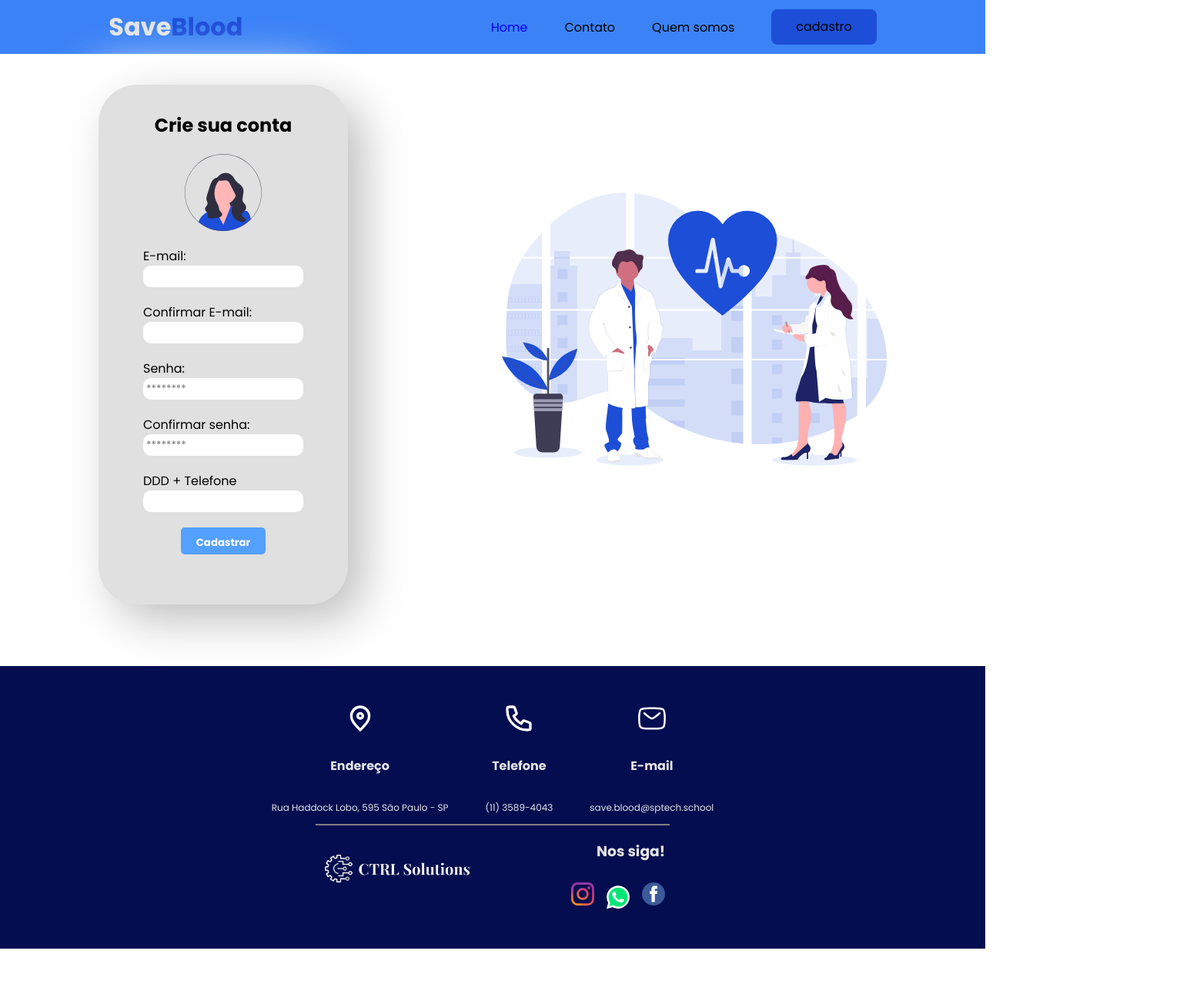
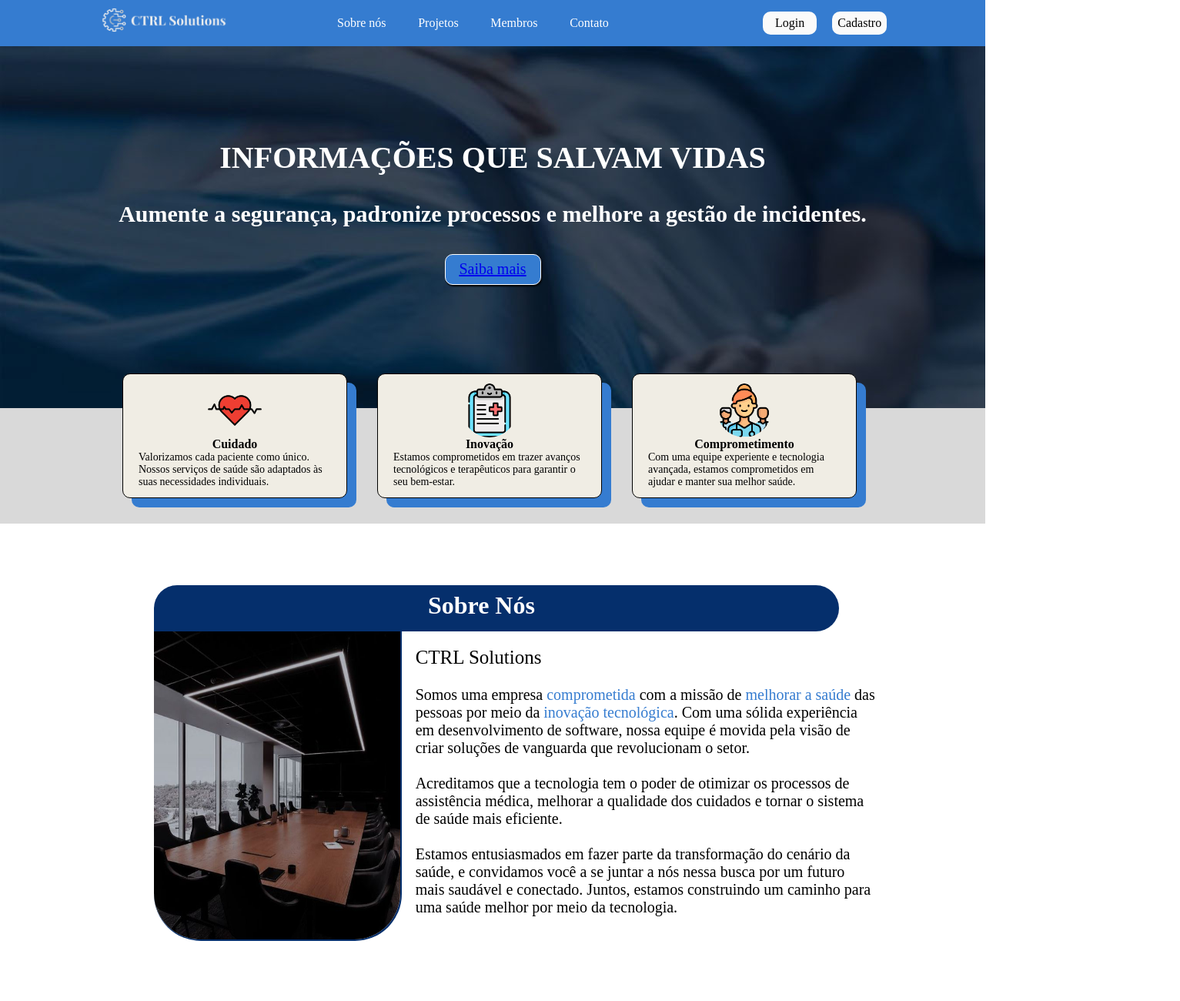
Before and after one commit to Grupo-6-Sprint2/SiteProjeto, a plain HTML site: page index.html in a window 1280 px wide. Shown: the top 1300 px of the page at 77% size, 1533 px wide, since content can reach past the window. Before the commit the page ends 1232 px from the top, so only its background shows below. Drawn offline with Linux system fonts and the light colour scheme.

Commit message:
Update index.html

```diff
--- a/index.html
+++ b/index.html
@@ -3,83 +3,207 @@
   <head>
     <meta charset="UTF-8" />
     <meta name="viewport" content="width=device-width, initial-scale=1.0" />
-    <link rel="preconnect" href="https://fonts.googleapis.com" />
-    <link rel="preconnect" href="https://fonts.gstatic.com" crossorigin />
-    <link
-      href="https://fonts.googleapis.com/css2?family=Poppins:wght@300;400;500;700&display=swap"
-      rel="stylesheet"
-    />
-    <title>Cadastre-se</title>
-    <link rel="stylesheet" href="page-login.css" />
-    <link rel="stylesheet" href="global.css" />
+    <title>Home</title>
+    <link rel="stylesheet" href="style.css" />
   </head>
-
   <body>
-    <!-- INICIO CABEÇALHO -->
-    <header>
-      <div class="logo">
-        <h1 style="color: var(--main-white)">Save<strong>Blood</strong></h1>
-      </div>
-      <ul>
-        <li><a href="page_home.html">Home</a></li>
-        <li>Contato</li>
-        <li>Quem somos</li>
-        <li><a href="page_cadastro.html" class="button">cadastro </a></li>
+    <div class="header">
+      <div class="container">
+        <h1><img src="images/logo.png" style="width: 170px;"></h1>
+        <ul style="margin-left: 100px">
+          <li><a href="#sobre-nos"> Sobre nós</a></li>
+          <li><a href="#projeto">Projetos</a></li>
+          <li><a href="#membros">Membros</a></li>
+          <li><a href="#footer">Contato</a></li>
         </ul>
-    </header>
-
-    <!-- INICIO BANNER -->
-
-    <div class="banner">
-      <div class="container">
-        <img
-          class="imagem_fundo"
-          src="images/undraw_medicine_b-1-ol.svg"
-          alt=""
-        />
-
-        <div class="formulario">
-          <h2>Crie sua conta</h2>
-
-          <img class="imagem_login" src="images/icon-login.svg" alt="" />
-          <!--IMAGEM LOGIN -->
-
-          <div class="campo">
-            <span>E-mail:</span>
-            <input id="input_email" />
-          </div>
-
-          <div class="campo">
-            <span>Confirmar E-mail:</span>
-            <input id="input_email_confirma" />
-          </div>
-
-          <div class="campo">
-            <span>Senha:</span>
-            <input id="input_senha" type="password" placeholder="********" />
-          </div>
-
-          <div class="campo">
-            <span>Confirmar senha:</span>
-            <input
-              id="input_senha_confirma"
-              type="password"
-              placeholder="********"
-            />
-          </div>
-
-          <div class="campo">
-            <span>DDD + Telefone</span>
-            <input type="tel" id="input_telefone" />
-          </div>
-
-          <button onclick="cadastrar()">Cadastrar</button> <br />
-          <span style="margin-bottom: 10px" id="span_confirmacao"></span>
+        <div class="btn_login" style="margin-left: 200px">
+          <a style="text-decoration: none; color: #000;" href="page_login.html">Login</a></div>
+        <div
+          href="page_cadastro.html"
+          class="btn_login"
+          style="margin-left: 20px;">
+          <a style="text-decoration: none; color: #000;" href="page_cadastro.html">Cadastro</a>
         </div>
       </div>
     </div>
 
-    <footer>
+    <div class="banner">
+      <div class="container">
+        <h3 style="font-size: 40px; margin-bottom: 3px;">INFORMAÇÕES QUE SALVAM VIDAS</h3>
+        <h3 style="font-size: 30px;">
+          Aumente a segurança, padronize processos e melhore a gestão de incidentes.
+        </h3>
+        <button style="margin-top: 5px;" class="btn" ><a href="#projeto">Saiba mais</a></button>
+      </div>
+
+      <div class="social">
+        <div class="container">
+          <div class="boxes">
+            <div class="caixa">
+              <div class="box">
+                <img src="images/pulso.png" alt="" />
+                <h4>Cuidado</h4>
+                <p>
+                  Valorizamos cada paciente como único. Nossos serviços de saúde
+                  são adaptados às suas necessidades individuais.
+                </p>
+              </div>
+            </div>
+            <div class="caixa">
+              <div class="box">
+                <img src="images/relatorio-de-saude.png" alt="" />
+                <h4>Inovação</h4>
+                <p>
+                  Estamos comprometidos em trazer avanços tecnológicos e
+                  terapêuticos para garantir o seu bem-estar.
+                </p>
+              </div>
+            </div>
+            <div class="caixa">
+              <div class="box">
+                <img src="images/equipe-medica.png" alt="" />
+                <h4>Comprometimento</h4>
+                <p>
+                  Com uma equipe experiente e tecnologia avançada, estamos
+                  comprometidos em ajudar e manter sua melhor saúde.
+                </p>
+              </div>
+            </div>
+          </div>
+        </div>
+      </div>
+    </div>
+
+    <div class="sobre-fundo" id="sobre-nos">
+      <div class="container">
+        <div class="sobre-titulo">
+          <h1>Sobre Nós</h1>
+        </div>
+      </div>
+    </div>
+
+
+    <div class="sobre-nos">
+        <div class="container">
+            <div class="texto">
+                <img src="images/CTRL.jpg" />
+                <p class="txt">
+                    <span style="font-size: 25px">CTRL Solutions</span><br /><br />Somos
+                    uma empresa <span style="color: #357cd0">comprometida</span> com a
+                    missão de <span style="color: #357cd0">melhorar a saúde</span> das
+                    pessoas por meio da
+                    <span style="color: #357cd0">inovação tecnológica</span>. Com uma
+                    sólida experiência em desenvolvimento de software, nossa equipe é
+                    movida pela visão de criar soluções de vanguarda que revolucionam o
+                    setor.<br /><br />
+
+                    Acreditamos que a tecnologia tem o poder de otimizar os processos de
+                    assistência médica, melhorar a qualidade dos cuidados e tornar o
+                    sistema de saúde mais eficiente. <br /><br />
+                    Estamos entusiasmados em fazer parte da transformação do cenário da
+                    saúde, e convidamos você a se juntar a nós nessa busca por um futuro
+                    mais saudável e conectado. Juntos, estamos construindo um caminho
+                    para uma saúde melhor por meio da tecnologia.
+                </p>
+            </div>
+        </div>
+    </div>
+
+
+    <div class="projeto" id="projeto">
+        <div class="container">
+            <div class="texto">
+                <h2 style="font-size: 36px">Projeto</h2>
+                 <p>
+                    <span>Save</span>Blood - Nosso projeto representa um avanço
+                    significativo na segurança e qualidade do armazenamento de bolsas de
+                    sangue. Desenvolvemos um software altamente especializado que
+                    monitora continuamente a temperatura em que as bolsas de sangue são
+                    mantidas. Isso é crucial para garantir que o sangue doado seja
+                    preservado de forma adequada, mantendo sua eficácia e segurança.<br />
+                    Com o nosso software de monitoramento, os responsáveis pelo
+                    armazenamento podem receber alertas em tempo real sobre quaisquer
+                    variações de temperatura, permitindo ações imediatas para evitar a
+                    deterioração do sangue. Isso não apenas protege vidas, mas também
+                    otimiza a gestão de recursos, reduzindo o desperdício.
+                </p>
+                <h2>Calculadora</h2>
+                <p>
+                    Nossa calculadora é uma ferramenta que permite a você visualizar o
+                    impacto financeiro do desperdício de sangue devido ao mau
+                    monitoramento das bolsas ao longo do ano. Basta fornecer a
+                    quantidade total de litros de sangue que você tinha à disposição e a
+                    quantidade que foi perdida devido a falhas no monitoramento.
+                </p>
+                <button class="btn_calculadora">Calcular</button>
+            </div>
+            <div class="imagem">
+                <img src="images/bolsa_de_sangue.jpg" />
+            </div>
+        </div>
+    </div>
+
+
+    <div class="membro-fundo" id="membros">
+      <div class="membro_titulo">
+        <div class="container">
+          <div class="texto">
+            <h1>Membros</h1>
+            <p>Esses são os membros da empresa</p>
+          </div>
+        </div>
+      </div>
+
+      <div class="membro">
+        <div class="container">
+          <div class="boxes">
+            <div class="caixa">
+              <div class="box">
+                <img src="images/camilly.jpeg">
+                <h4>Camilly Alves de Souza</h4>
+              </div>
+            </div>
+
+            <div class="caixa">
+              <div class="box">
+                <img src="images/rafa.jpg">
+                <h4>Rafaela de Souza Scarabe</h4>
+              </div>
+            </div>
+
+            <div class="caixa">
+              <div class="box">
+                <img src="images/samuel.jpeg">
+                <h4>Samuel de Oliveira Batista</h4>
+              </div>
+            </div>
+          </div>
+        </div>
+      </div>
+
+      <div class="membro">
+        <div class="container">
+          <div class="boxes" style="margin: 10px">
+            <div class="caixa">
+              <div class="box">
+                <img src="images/pedro.jpg">
+                <h4>Pedro Henrique Scortuzzi de Oliveira</h4>
+              </div>
+            </div>
+            <div class="caixa">
+              <div class="box">
+                <img src="images/victor.jpg">
+                <h4>Victor Hugo Carvalho Moreira dos Santos</h4>
+              </div>
+            </div>
+          </div>
+        </div>
+      </div>
+
+
+
+
+      <footer id="footer">
         <div class="container">
           <div class="dividerFooter">
             <div class="contacts">
@@ -109,52 +233,35 @@
                 </div>
               </div>
             </div>
-          <div class="divider"></div>
-          <div class="footerDown">
-            <div class="footerLogo">
-              <img src="images/logo.png" alt="" />
+            <div style="height: 2px; width: 80%; background-color: gray"></div>
+            <div
+              style="width: 100%; display: flex; justify-content: space-around"
+            >
+              <div style="display: flex; align-items: center">
+                <img src="images/logo.png" alt="" style="width: 200px" />
               </div>
-            <div class="redesSocial">
+              <div
+                style="display: flex; flex-direction: column; align-items: end"
+              >
                 <h3>Nos siga!</h3>
-              <div class="iconSocial">
-                <img src="images/instagram-2016-5.svg" alt="" />
-                <img src="images/whatsapp-3.svg" alt="" />
-                <img src="images/facebook-3-2.svg" alt="" />
+                <div style="display: flex; align-items: center; gap: 1rem">
+                  <img
+                    src="images/instagram-2016-5.svg"
+                    alt=""
+                    style="width: 30px"
+                  />
+                  <img src="images/whatsapp-3.svg" alt="" style="width: 30px" />
+                  <img
+                    src="images/facebook-3-2.svg"
+                    alt=""
+                    style="width: 30px"
+                  />
                 </div>
               </div>
             </div>
           </div>
         </div>
       </footer>
+    </div>
   </body>
 </html>
-
-<script>
-  function cadastrar() {
-    var senha = input_senha.value;
-    var senhaConfirma = input_senha_confirma.value;
-    var email = input_email.value;
-    var emailConfirma = input_email_confirma.value;
-    var telefone = input_telefone.value;
-
-    if (senha.length >= 8) {
-      if (senha == senhaConfirma) {
-        if (email == emailConfirma) {
-          // Senha com menos de 8 caracteres
-          span_confirmacao.innerHTML = `<span style="color: green; padding-bottom: 10px;">Cadastro realizado com sucesso! <br> <br>
-        Direcionando para pagina de Login ...
-        </span>`;
-
-          // Aguardar 5 segundos antes de redirecionar para a página de login
-          setTimeout(function () {
-            window.location.href = "page_login.html";
-          }, 3000); // 5000 milissegundos = 5 segundos
-        } else {
-          span_confirmacao.innerHTML = `<span style="color: red; padding-bottom: 10px;">Senha ou e-mail preenchido <br>incorretamente!</span>`;
-        }
-      }
-    } else {
-      span_confirmacao.innerHTML = `<span style="color: red; padding-bottom: 10px;">Senha deve ter pelo menos 8 caracteres!</span>`;
-    }
-  }
-</script>
```
Lines whose indentation alone changed are shown as unchanged.
